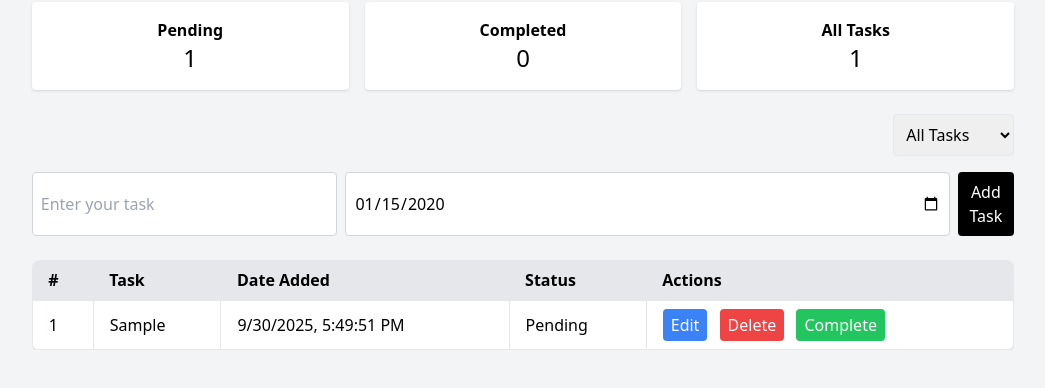
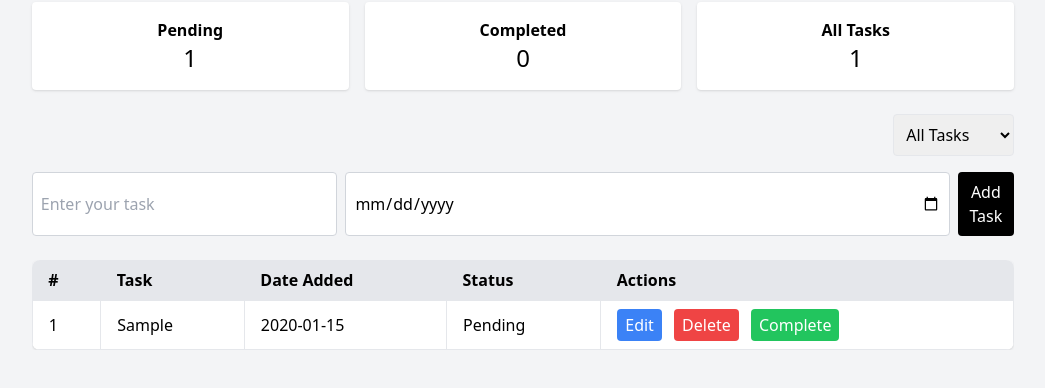
Before and after one commit to Bonifilda/task-management, a plain HTML site: page index.html in a window 1280 px wide. Both pictures are taken after typing "Sample", "2020-01-15" into the empty fields and a click on the button "Add Task". Shown: the part 70-458 px from the top of the page, without its empty margins (117-1162 px from the left). Drawn offline with nearby package versions, Linux system fonts and the light colour scheme.

Commit message:
commit: add style of css in html

```diff
--- a/Task.js
+++ b/Task.js
@@ -1,34 +1,50 @@
-// ====== TASK MANAGER JS ======
-
+// Load tasks from localStorage or start empty
 let tasks = JSON.parse(localStorage.getItem("tasks")) || [];
 let filter = "all";
 
 // DOM Elements
 const taskForm = document.getElementById("taskForm");
 const taskInput = document.getElementById("taskInput");
+const calendarInput = document.getElementById("calender");
 const taskBody = document.getElementById("taskBody");
 const pendingCountEl = document.getElementById("pendingCount");
 const completedCountEl = document.getElementById("completedCount");
 const allCountEl = document.getElementById("allCount");
 const filterSelect = document.getElementById("filterSelect");
 
+// Escape helper (avoid HTML injection when rendering task name)
+function escapeHtml(str) {
+  if (!str) return "";
+  return str
+    .replaceAll("&","&amp;")
+    .replaceAll("<","&lt;")
+    .replaceAll(">","&gt;")
+    .replaceAll('"',"&quot;")
+    .replaceAll("'", "&#39;");
+}
+
 // Add Task
 taskForm.addEventListener("submit", function(e) {
   e.preventDefault();
   const taskText = taskInput.value.trim();
+  const taskDate = calendarInput.value || new Date().toLocaleDateString();
+
   if (taskText === "") {
     alert("Please enter a task!");
     return;
   }
+
   const newTask = {
     id: Date.now(),
     name: taskText,
-    date: new Date().toLocaleString(),
+    date: taskDate,
     status: "Pending"
   };
+
   tasks.push(newTask);
   saveTasks();
   taskInput.value = "";
+  calendarInput.value = "";
   renderTasks();
 });
 
@@ -38,21 +54,22 @@ function renderTasks() {
 
   let filteredTasks = tasks;
   if (filter === "pending") {
-    filteredTasks = tasks.filter(t => t.status === "Pending");
+    filteredTasks = tasks.filter(t => (t.status || "").toLowerCase() === "pending");
   } else if (filter === "completed") {
-    filteredTasks = tasks.filter(t => t.status === "Completed");
+    filteredTasks = tasks.filter(t => (t.status || "").toLowerCase() === "completed");
   }
 
   filteredTasks.forEach((task, index) => {
+    const isCompleted = (task.status || "").toLowerCase() === "completed";
+
     const row = document.createElement("tr");
-
     row.innerHTML = `
       <td class="py-2 px-4 border">${index + 1}</td>
-      <td class="py-2 px-4 border ${task.status === "Completed" ? "line-through text-gray-500" : ""}">
-        ${task.name}
+      <td class="py-2 px-4 border ${isCompleted ? 'completed' : ''}">
+        ${escapeHtml(task.name)}
       </td>
-      <td class="py-2 px-4 border">${task.date}</td>
-      <td class="py-2 px-4 border">${task.status}</td>
+      <td class="py-2 px-4 border">${escapeHtml(task.date)}</td>
+      <td class="py-2 px-4 border">${escapeHtml(task.status)}</td>
       <td class="py-2 px-4 border space-x-2">
         <button class="bg-blue-500 text-white px-2 py-1 rounded hover:bg-blue-700"
           onclick="editTask(${task.id})">Edit</button>
@@ -60,7 +77,7 @@ function renderTasks() {
           onclick="deleteTask(${task.id})">Delete</button>
         <button class="bg-green-500 text-white px-2 py-1 rounded hover:bg-green-700"
           onclick="toggleComplete(${task.id})">
-          ${task.status === "Pending" ? "Complete" : "Undo"}
+          ${isCompleted ? "Undo" : "Complete"}
         </button>
       </td>
     `;
@@ -74,7 +91,7 @@ function renderTasks() {
 function toggleComplete(id) {
   tasks = tasks.map(task =>
     task.id === id
-      ? { ...task, status: task.status === "Pending" ? "Completed" : "Pending" }
+      ? { ...task, status: (task.status && task.status.toLowerCase() === "completed") ? "Pending" : "Completed" }
       : task
   );
   saveTasks();
@@ -84,6 +101,7 @@ function toggleComplete(id) {
 // Edit Task
 function editTask(id) {
   const task = tasks.find(t => t.id === id);
+  if (!task) return;
   const newName = prompt("Edit task:", task.name);
   if (newName && newName.trim() !== "") {
     task.name = newName.trim();
@@ -103,25 +121,25 @@ function deleteTask(id) {
 
 // Update Dashboard Counts
 function updateDashboard() {
-  const pending = tasks.filter(t => t.status === "Pending").length;
-  const completed = tasks.filter(t => t.status === "Completed").length;
-  const all = tasks.length;
+  const pendingCount = tasks.filter(task => (task.status || "").toLowerCase() === "pending").length;
+  const completedCount = tasks.filter(task => (task.status || "").toLowerCase() === "completed").length;
+  const allCount = tasks.length;
 
-  pendingCountEl.textContent = pending;
-  completedCountEl.textContent = completed;
-  allCountEl.textContent = all;
+  pendingCountEl.textContent = pendingCount;
+  completedCountEl.textContent = completedCount;
+  allCountEl.textContent = allCount;
 }
 
-// Filter Tasks
-filterSelect.addEventListener("change", function() {
+// Save tasks to localStorage
+function saveTasks() {
+  localStorage.setItem("tasks", JSON.stringify(tasks));
+}
+
+// Filter tasks when dropdown changes
+filterSelect.addEventListener("change", function () {
   filter = this.value;
   renderTasks();
 });
 
-// Save Tasks to localStorage
-function saveTasks() {
-  localStorage.setItem("tasks", JSON.stringify(tasks));
-}
-
-// Initialize
+// Initial render on page load
 renderTasks();
--- a/index.html
+++ b/index.html
@@ -5,6 +5,13 @@
   <meta name="viewport" content="width=device-width, initial-scale=1.0">
   <title>Task Management Dashboard</title>
   <script src="https://cdn.tailwindcss.com"></script>
+  <style>
+    .completed {
+  text-decoration: line-through;
+  opacity: 0.5;
+}
+
+  </style>
 </head>
 <body class="bg-gray-100 p-4">
   <!-- Container with responsive width -->
```
